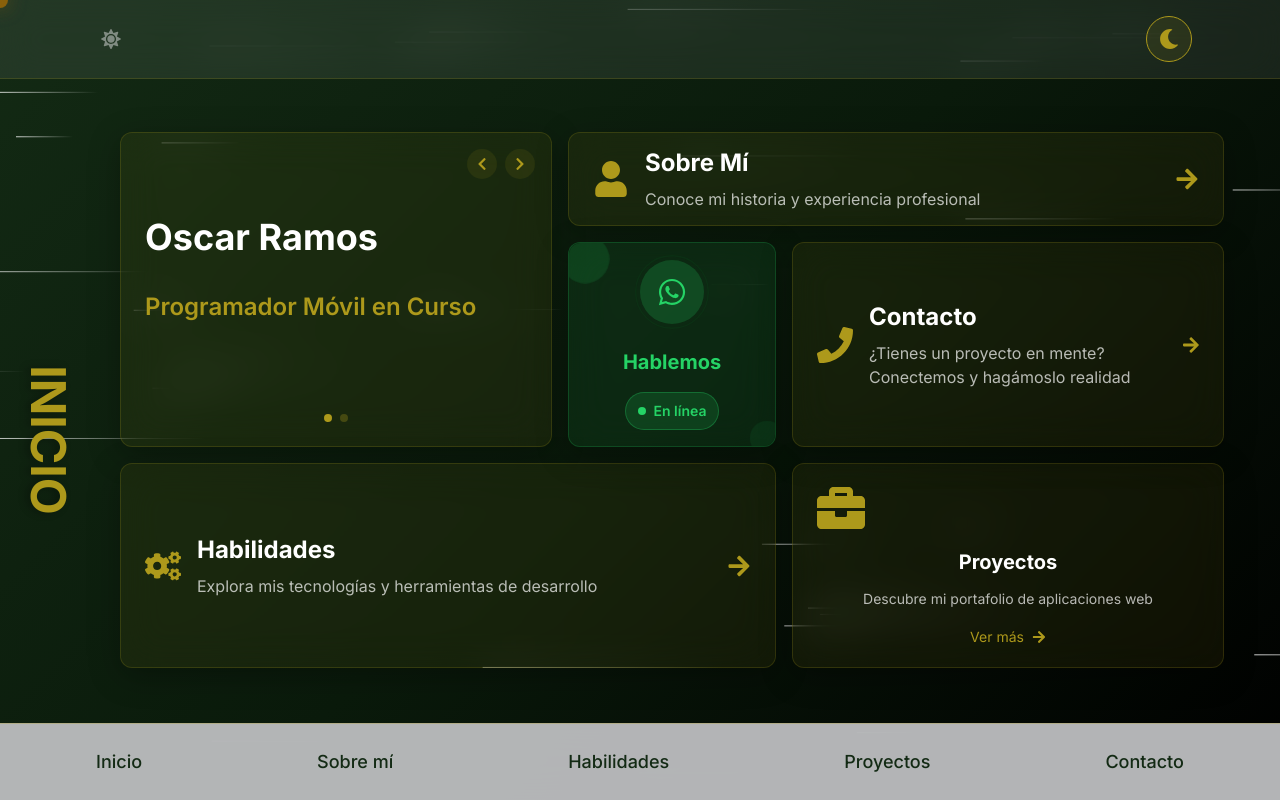
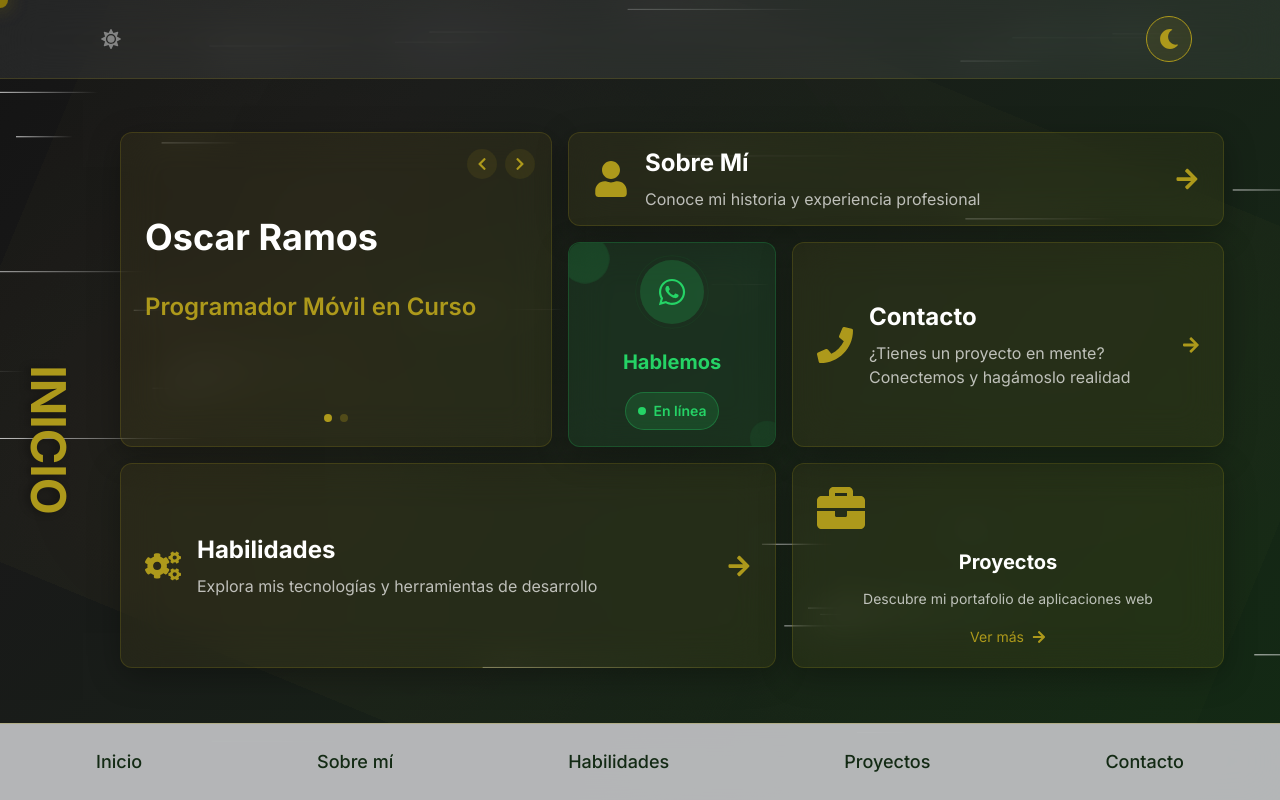
Before and after one commit to RamosOA/Plantilla_Portafolio, a Next.js app: page / in a window 1280 px wide. Shown: the top 800 px of the page. Built offline with nearby package versions, Linux system fonts and the light colour scheme.

Commit message:
Cambio del background

```diff
--- a/app/layout.tsx
+++ b/app/layout.tsx
@@ -25,6 +25,11 @@ export default function RootLayout({
     <html lang="en" className="scroll-smooth">
       <body className={`${inter.className} bg-zinc-900 text-white overflow-x-hidden`}>
         <ThemeProvider>
+          {/* ✅ NUEVO: Background fijo para toda la página */}
+          <div className="fixed inset-0 -z-10">
+            <div className="animated-bg-continuous" />
+          </div>
+
           <EnableBodyHorizontalScroll />
           <ParticleBackground />
           {/* Barra de tema fija arriba a la derecha */}
--- a/styles/globals.css
+++ b/styles/globals.css
@@ -37,6 +37,112 @@ body {
   height: 100vh;
   overflow-x: auto;
   overflow-y: hidden;
+}
+
+/* ✅ Background animado continuo MÁS SUAVE */
+.animated-bg-continuous {
+  position: absolute;
+  top: 0;
+  left: 0;
+  width: 100%;
+  height: 100%;
+  background: linear-gradient(
+    135deg,
+    #0a0a0a 0%,
+    #1a1a1a 25%,
+    #132A14 50%,
+    #1a1a1a 75%,
+    #0a0a0a 100%
+  );
+  background-size: 300% 300%; /* ✅ Reducido de 400% para menos movimiento */
+  animation: gradientShift 25s ease infinite; /* ✅ Aumentado de 15s a 25s */
+}
+
+.animated-bg-continuous::before {
+  content: '';
+  position: absolute;
+  top: 0;
+  left: 0;
+  width: 100%;
+  height: 100%;
+  background: radial-gradient(
+    circle at 20% 80%,
+    rgba(173, 153, 27, 0.08) 0%, /* ✅ Reducido de 0.15 a 0.08 */
+    transparent 50%
+  ),
+  radial-gradient(
+    circle at 80% 20%,
+    rgba(173, 153, 27, 0.05) 0%, /* ✅ Reducido de 0.1 a 0.05 */
+    transparent 50%
+  ),
+  radial-gradient(
+    circle at 40% 40%,
+    rgba(19, 42, 20, 0.15) 0%, /* ✅ Reducido de 0.3 a 0.15 */
+    transparent 50%
+  );
+  animation: floatingLights 35s ease-in-out infinite; /* ✅ Aumentado de 20s a 35s */
+}
+
+.animated-bg-continuous::after {
+  content: '';
+  position: absolute;
+  top: 0;
+  left: 0;
+  width: 100%;
+  height: 100%;
+  background:
+    linear-gradient(90deg, transparent 0%, rgba(173, 153, 27, 0.015) 50%, transparent 100%), /* ✅ Reducido de 0.03 a 0.015 */
+    linear-gradient(0deg, transparent 0%, rgba(19, 42, 20, 0.025) 50%, transparent 100%); /* ✅ Reducido de 0.05 a 0.025 */
+  animation: subtleWave 45s linear infinite; /* ✅ Aumentado de 25s a 45s */
+}
+
+/* ✅ Animaciones MÁS LENTAS Y SUAVES */
+@keyframes gradientShift {
+  0%, 100% {
+    background-position: 0% 50%;
+  }
+  25% {
+    background-position: 25% 25%;
+  }
+  50% {
+    background-position: 100% 50%;
+  }
+  75% {
+    background-position: 75% 75%;
+  }
+}
+
+@keyframes floatingLights {
+  0%, 100% {
+    transform: translateY(0px) rotate(0deg);
+    opacity: 0.4; /* ✅ Reducido de 0.7 a 0.4 */
+  }
+  25% {
+    transform: translateY(-8px) rotate(30deg); /* ✅ Reducido de -20px y 120deg */
+    opacity: 0.6; /* ✅ Reducido de 0.9 a 0.6 */
+  }
+  50% {
+    transform: translateY(4px) rotate(60deg); /* ✅ Reducido de 10px y 240deg */
+    opacity: 0.3; /* ✅ Reducido de 0.6 a 0.3 */
+  }
+  75% {
+    transform: translateY(-4px) rotate(90deg);
+    opacity: 0.5;
+  }
+}
+
+@keyframes subtleWave {
+  0% {
+    transform: translateX(-100%);
+    opacity: 0.3;
+  }
+  50% {
+    opacity: 0.1; /* ✅ Más sutil */
+  }
+  100% {
+    transform: translateX(100%);
+    opacity: 0.3;
+  }
 }
 
 /* Oculta el scrollbar pero permite scroll horizontal */
@@ -117,3 +223,32 @@ section {
     0 15px 40px rgba(173, 153, 27, 0.15),
     inset 0 1px 0 rgba(255, 255, 255, 0.2);
 }
+
+/* ✅ Responsive adjustments MEJORADOS */
+@media (max-width: 768px) {
+  .animated-bg-continuous {
+    background-size: 250% 250%; /* ✅ Más pequeño para móviles */
+    animation-duration: 30s; /* ✅ Aún más lento en móviles */
+  }
+
+  .animated-bg-continuous::before {
+    animation-duration: 40s;
+  }
+
+  .animated-bg-continuous::after {
+    animation-duration: 50s;
+  }
+}
+
+/* ✅ Respeto por preferencias de accesibilidad */
+@media (prefers-reduced-motion: reduce) {
+  .animated-bg-continuous,
+  .animated-bg-continuous::before,
+  .animated-bg-continuous::after {
+    animation: none !important;
+  }
+
+  .animated-bg-continuous {
+    background: linear-gradient(135deg, #0a0a0a 0%, #132A14 50%, #0a0a0a 100%);
+  }
+}
```
